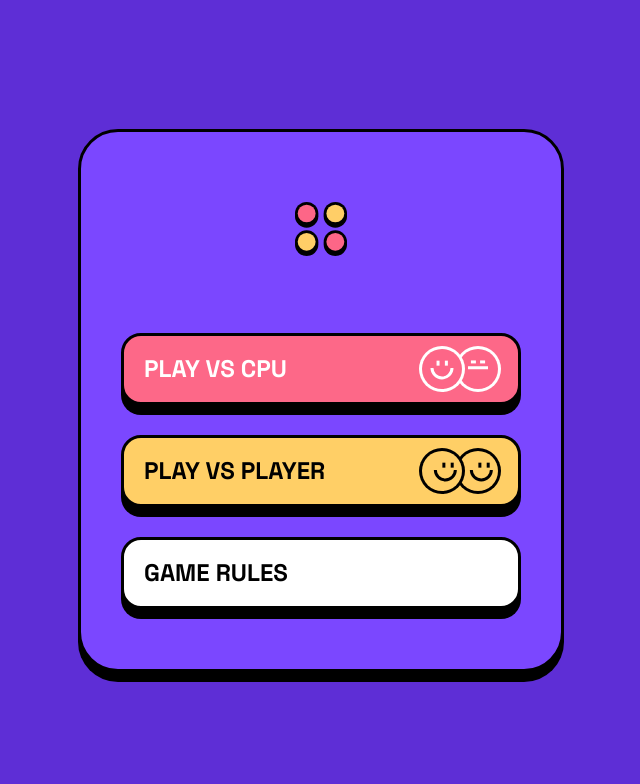
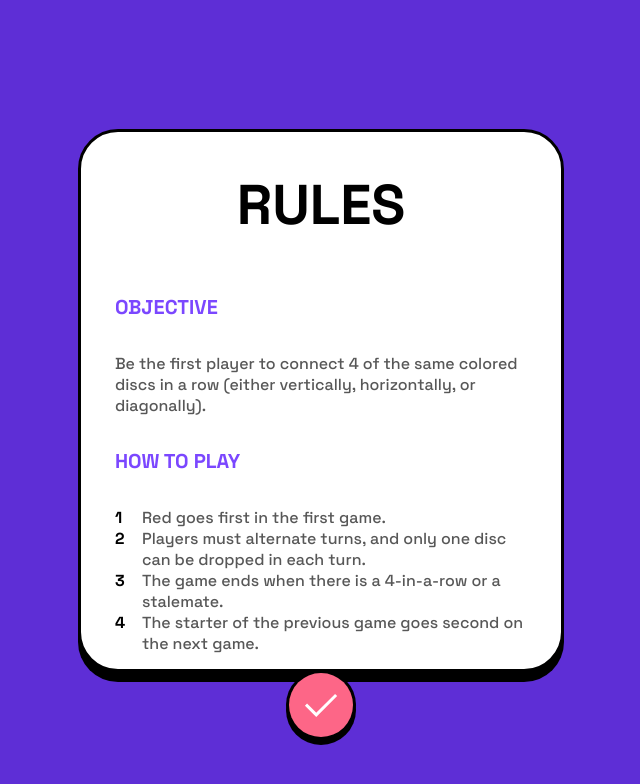
Before and after one commit to b-capra/connect-four-ui, a React (Vite) app: page / in a window 1280 px wide. Shown: the top 784 px of the page, without its empty margins (319-959 px from the left). Built offline with nearby package versions, Linux system fonts and the light colour scheme.

Commit message:
Add all items to rules component
(Need to fix layout/default margins)

```diff
--- a/src/App.jsx
+++ b/src/App.jsx
@@ -1,10 +1,11 @@
 import './App.css'
 import Menu from './components/Menu'
+import Rules from './components/Rules'
 
 function App() {
   return (
     <div className="App">
-      <Menu />
+      <Rules />
     </div>
   )
 }
--- a/src/components/Rules.css
+++ b/src/components/Rules.css
@@ -0,0 +1,63 @@
+.Rules {
+  height: 537px;
+  width: 480px;
+  background-color: #fff;
+  border-radius: 40px;
+  border: 3px solid black;
+  box-shadow: 0 10px 0 0;
+  display: flex;
+  flex-direction: column;
+  align-items: center;
+}
+
+.heading {
+  text-align: center;
+  font-weight: bold;
+  font-size: 56px;
+  line-height: 71px;
+}
+
+.subheading {
+  color: var(--purple);
+  align-self: flex-start;
+  padding-left: 34px;
+  font-weight: bold;
+  font-size: 20px;
+  line-height: 26px;
+}
+
+.paragraph {
+  width: 412px;
+}
+
+.paragraph, .listText {
+  font-size: 16px;
+  font-weight: 500;
+  color: rgb(0, 0, 0, 0.66);
+}
+
+.instructions {
+  padding: 0;
+  list-style: none;
+}
+
+.listItem {
+  display: flex;
+  justify-content: space-between;
+  width: 412px;
+}
+
+.listMarker {
+  color: #000;
+  font-weight: bold;
+}
+
+.listText {
+  width: 385px;
+}
+
+.checkBtn {
+  background: none;
+  border: none;
+  padding: 0;
+}
--- a/src/components/Rules.jsx
+++ b/src/components/Rules.jsx
@@ -0,0 +1,33 @@
+import './Rules.css'
+
+const Rules = () => {
+  return (
+    <div className="Rules">
+      <h1 className='heading'>RULES</h1>
+      <h2 className='subheading'>OBJECTIVE</h2>
+      <p className='paragraph'>Be the first player to connect 4 of the same colored discs in a row (either vertically, horizontally, or diagonally).</p>
+      <h2 className='subheading'>HOW TO PLAY</h2>
+      <ol className='instructions'>
+        <div className='listItem'>
+          <div className='listMarker'>1</div>
+          <li className='listText'>Red goes first in the first game.</li>
+        </div>
+        <div className='listItem'>
+          <div className='listMarker'>2</div>
+          <li className='listText'>Players must alternate turns, and only one disc can be dropped in each turn.</li>
+        </div>
+        <div className='listItem'>
+          <div className='listMarker'>3</div>
+          <li className='listText'>The game ends when there is a 4-in-a-row or a stalemate.</li>
+        </div>
+        <div className='listItem'>
+          <div className='listMarker'>4</div>
+          <li className='listText'>The starter of the previous game goes second on the next game.</li>
+        </div>
+      </ol>
+      <button className='checkBtn'><img src='/src/assets/images/icon-check.svg' /></button>
+    </div>
+  )
+}
+
+export default Rules
```
